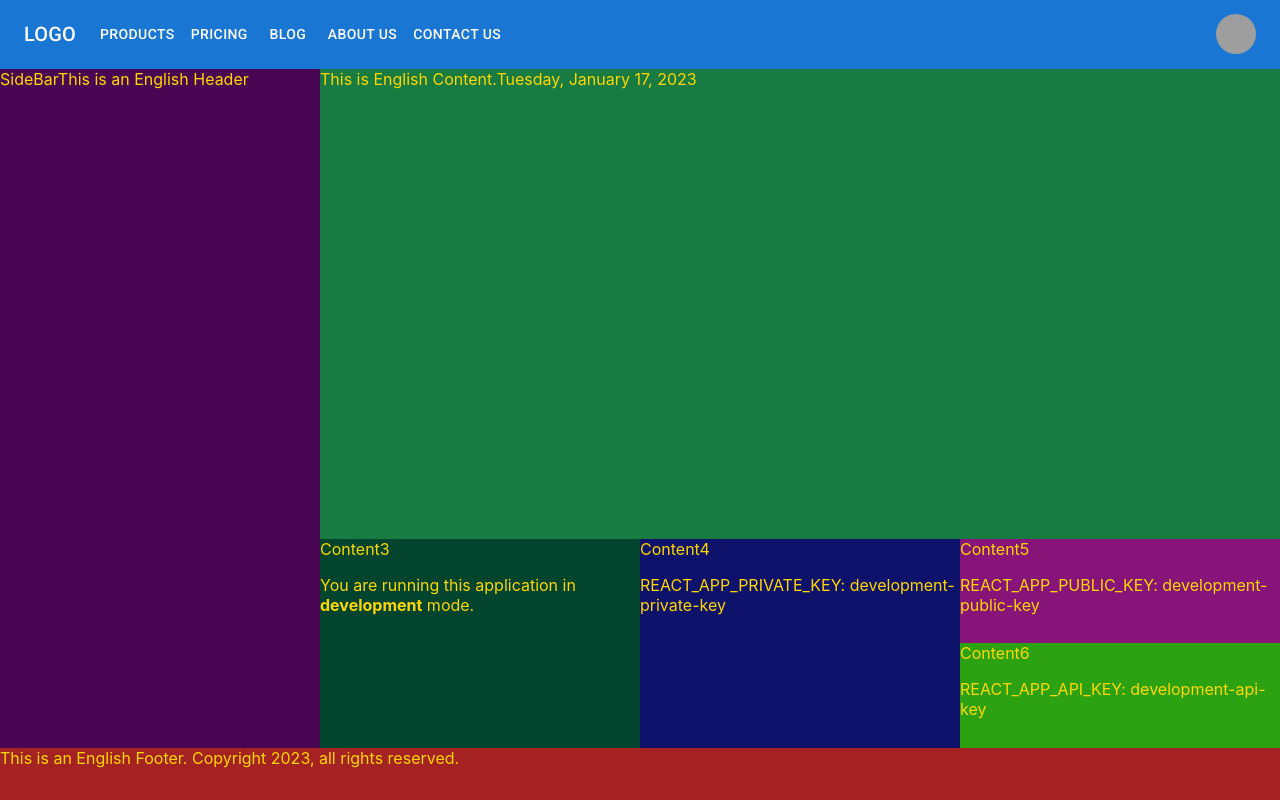
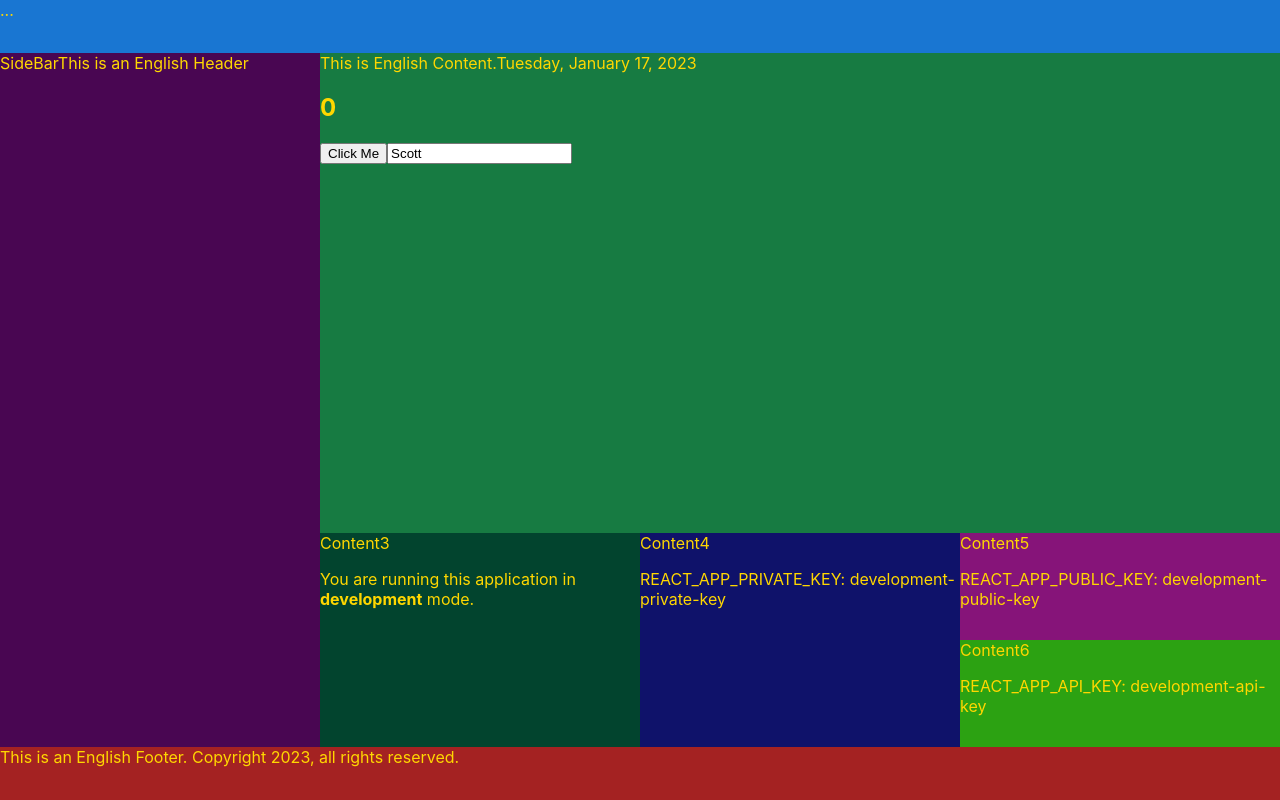
Before and after one commit to scottdreinhart/project_starter, a React (Create React App) app: page / in a window 1280 px wide. Built offline with nearby package versions, Linux system fonts and the light colour scheme; grey boxes are pictures that could not be loaded.

Commit message:
component updates

```diff
--- /dev/null
+++ b/src/components/ContactForm/ContactForm.tsx
@@ -0,0 +1,39 @@
+import React, { useState, useEffect } from 'react';
+
+type DisplayCounterType = {
+  counter: number;
+};
+
+function DisplayCounter(props: DisplayCounterType) {
+  const { counter } = props;
+
+  return <h1>{counter}</h1>;
+}
+
+function ContactForm() {
+  const [name, setName] = useState('Scott');
+  const [counter, setCounter] = useState(0);
+
+  useEffect(() => {
+    console.log('here');
+    // make API call
+  }, [counter]);
+
+  return (
+    <div className="contact-form">
+      <DisplayCounter counter={counter} />
+      <input
+        type="button"
+        onClick={() => setCounter((n) => n + 1)}
+        value="Click Me"
+      />
+      <input
+        type="text"
+        onChange={(e) => setName(e.target.value)}
+        value={name}
+      />
+    </div>
+  );
+}
+
+export default ContactForm;
--- a/src/components/Content/Content.tsx
+++ b/src/components/Content/Content.tsx
@@ -1,5 +1,7 @@
 import React from 'react';
 import { FormattedMessage, FormattedDate } from 'react-intl';
+
+import ContactForm from '../ContactForm/ContactForm';
 
 import './Content.scss';
 
@@ -17,6 +19,7 @@ function Content() {
         day="numeric"
         weekday="long"
       />
+      <ContactForm />
     </div>
   );
 }
--- a/src/components/Header/Header.tsx
+++ b/src/components/Header/Header.tsx
@@ -1,14 +1,8 @@
 import React from 'react';
-import AppBar from '../AppBar/AppBar';
-
 import './Header.scss';
 
 function Header() {
-  return (
-    <div className="header">
-      <AppBar />
-    </div>
-  );
+  return <div className="header">...</div>;
 }
 
 export default Header;
```
Also changed, not shown: src/components/AppBar/AppBar.scss (added), src/components/LanguageChooser/LanguageChooser.txt (added), src/components/Wrapper/Wrapper.txt (added).
